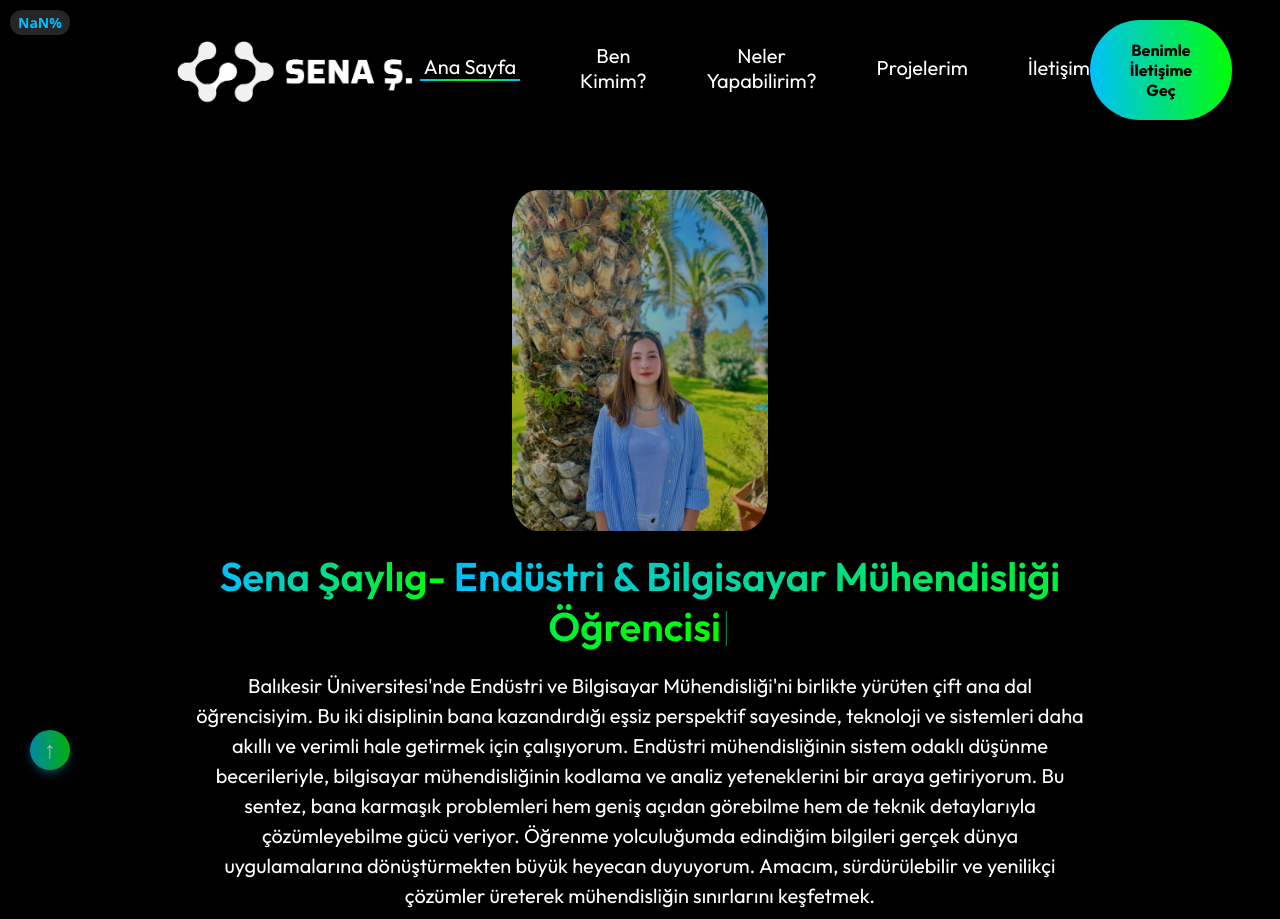
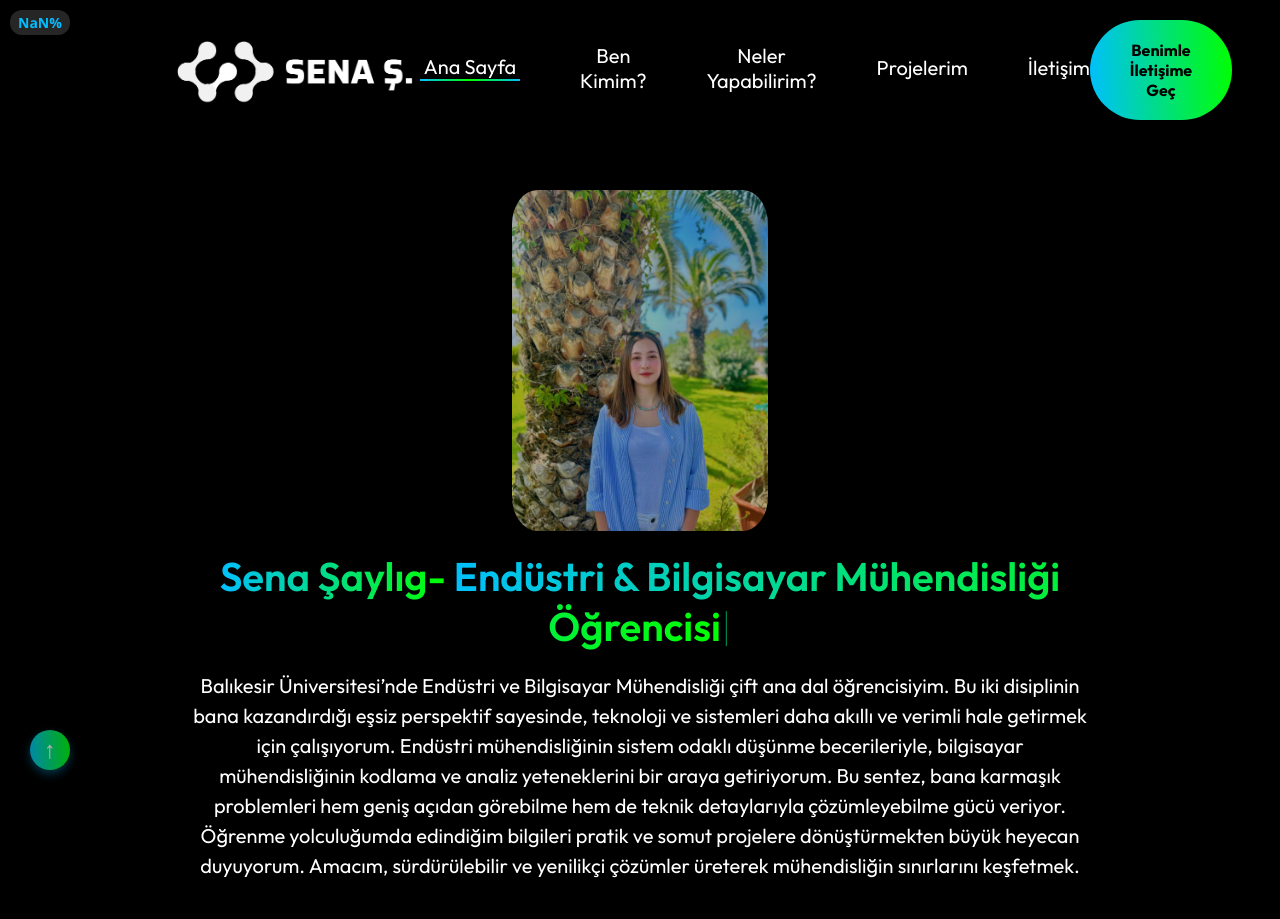
Before and after one commit to Senasylg/sena_saylig_portfolyo, a React (Create React App) app: page / in a window 1280 px wide. Shown: the top 919 px of the page. Built offline with nearby package versions, Linux system fonts and the light colour scheme; a web font is replaced by a local one.

Commit message:
new commit

```diff
--- a/src/Components/Person/Person.jsx
+++ b/src/Components/Person/Person.jsx
@@ -49,9 +49,9 @@ const Person = () => {
                 <span className="blinking-cursor">|</span>
             </h1>
             <p>
-                Balıkesir Üniversitesi'nde Endüstri ve Bilgisayar Mühendisliği'ni birlikte yürüten çift ana dal öğrencisiyim. Bu iki disiplinin bana kazandırdığı eşsiz perspektif sayesinde, teknoloji ve sistemleri daha akıllı ve verimli hale getirmek için çalışıyorum.
+                Balıkesir Üniversitesi’nde Endüstri ve Bilgisayar Mühendisliği çift ana dal öğrencisiyim. Bu iki disiplinin bana kazandırdığı eşsiz perspektif sayesinde, teknoloji ve sistemleri daha akıllı ve verimli hale getirmek için çalışıyorum.
                 Endüstri mühendisliğinin sistem odaklı düşünme becerileriyle, bilgisayar mühendisliğinin kodlama ve analiz yeteneklerini bir araya getiriyorum. Bu sentez, bana karmaşık problemleri hem geniş açıdan görebilme hem de teknik detaylarıyla çözümleyebilme gücü veriyor.
-                Öğrenme yolculuğumda edindiğim bilgileri gerçek dünya uygulamalarına dönüştürmekten büyük heyecan duyuyorum. Amacım, sürdürülebilir ve yenilikçi çözümler üreterek mühendisliğin sınırlarını keşfetmek.
+                Öğrenme yolculuğumda edindiğim bilgileri pratik ve somut projelere dönüştürmekten büyük heyecan duyuyorum. Amacım, sürdürülebilir ve yenilikçi çözümler üreterek mühendisliğin sınırlarını keşfetmek.
             </p>
             <div className="person-action">
                 <div
```
